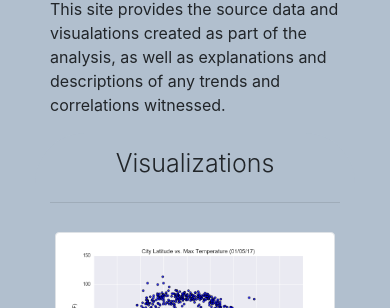
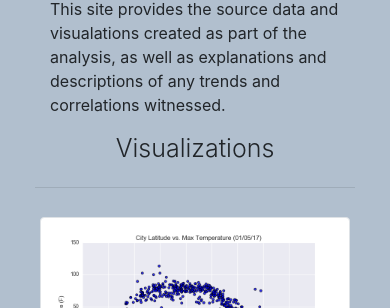
Before and after one commit to Master-Leo/Web-Design-Challenge, a plain HTML site: page index.html in a window 390 px wide. Shown: the part 598-906 px from the top of the page. Drawn offline with nearby package versions, Linux system fonts and the light colour scheme.

Commit message:
'updated blank error'

```diff
--- a/Assets/CSS/styles.css
+++ b/Assets/CSS/styles.css
@@ -129,7 +129,7 @@ h4{
   }
 
   #right-section{
-    grid-template-columns: 1fr 150px ;
+    display: contents;
     margin:0px;
     margin-left: 0px;
     padding: 15px;
```
